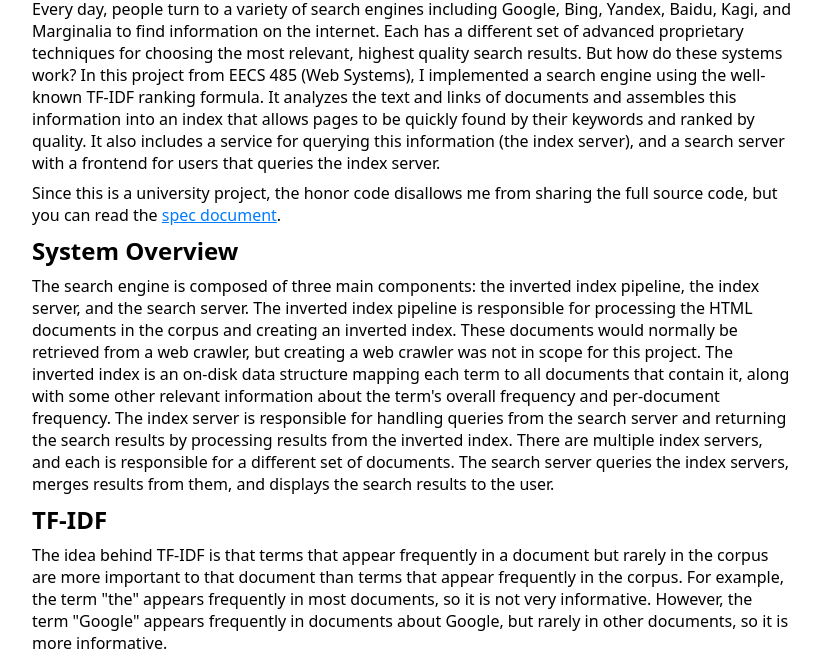
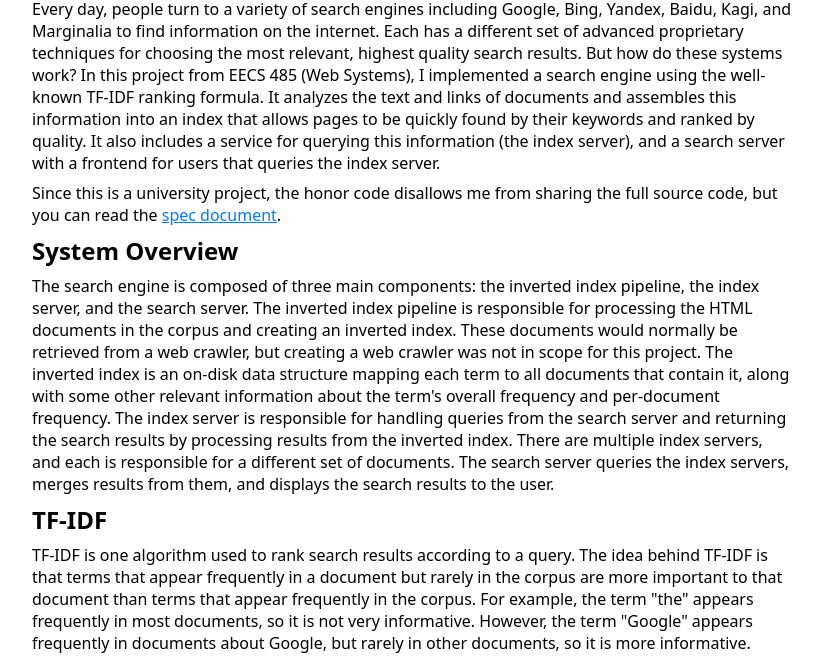
Before and after one commit to RobbieGM/RobbieGM.github.io, a plain HTML site: page projects/search-engine.html in a window 1280 px wide. Shown: the part 137-796 px from the top of the page, without its empty margins (228-1049 px from the left). Drawn offline with Linux system fonts and the light colour scheme.

Commit message:
introductory sentence in ask485

```diff
--- a/projects/search-engine.html
+++ b/projects/search-engine.html
@@ -15,7 +15,7 @@
     <h2>System Overview</h2>
     <p>The search engine is composed of three main components: the inverted index pipeline, the index server, and the search server. The inverted index pipeline is responsible for processing the HTML documents in the corpus and creating an inverted index. These documents would normally be retrieved from a web crawler, but creating a web crawler was not in scope for this project. The inverted index is an on-disk data structure mapping each term to all documents that contain it, along with some other relevant information about the term's overall frequency and per-document frequency. The index server is responsible for handling queries from the search server and returning the search results by processing results from the inverted index. There are multiple index servers, and each is responsible for a different set of documents. The search server queries the index servers, merges results from them, and displays the search results to the user.</p>
     <h2>TF-IDF</h2>
-    <p>The idea behind TF-IDF is that terms that appear frequently in a document but rarely in the corpus are more important to that document than terms that appear frequently in the corpus. For example, the term "the" appears frequently in most documents, so it is not very informative. However, the term "Google" appears frequently in documents about Google, but rarely in other documents, so it is more informative.</p>
+    <p>TF-IDF is one algorithm used to rank search results according to a query. The idea behind TF-IDF is that terms that appear frequently in a document but rarely in the corpus are more important to that document than terms that appear frequently in the corpus. For example, the term "the" appears frequently in most documents, so it is not very informative. However, the term "Google" appears frequently in documents about Google, but rarely in other documents, so it is more informative.</p>
     <p>The TF-IDF score of a term in a document is a measure of how important that term is to the document. It is calculated as the product of the term frequency (TF) and the inverse document frequency (IDF). The term frequency is the number of times the term appears in the document, and the inverse document frequency is a measure of how rare the term is in the corpus. The formula for TF-IDF is:</p>
     <img src="/images/equation-tf-idf.png" alt="t_k * log(N/n_k)" />
     <p>where t<sub>k</sub> is the term frequency of term k in the document, N is the total number of documents in the corpus, and n<sub>k</sub> is the number of documents that contain term k. To rank documents according to their relevance to the query, the search engine calculates the cosine similarity between the query vector and the document vectors, both of which contain weights calculated according to TF-IDF. TF-IDF scores for the query are calculated the same way they are for any document, as queries can be considered a kind of very short document.</p>
```
